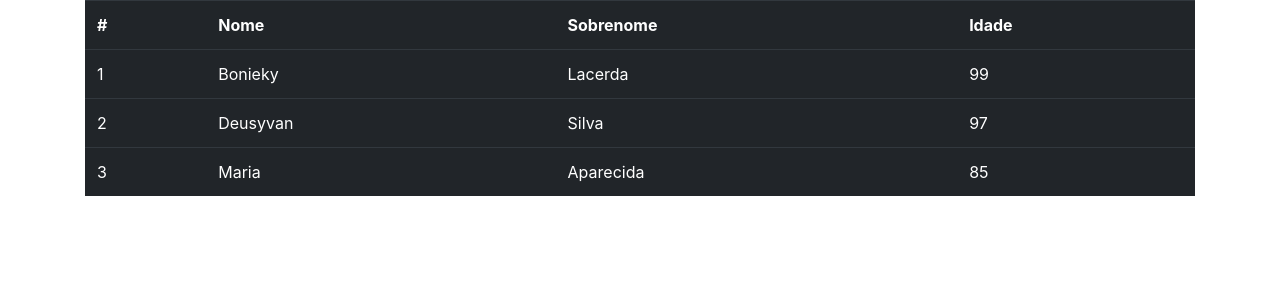
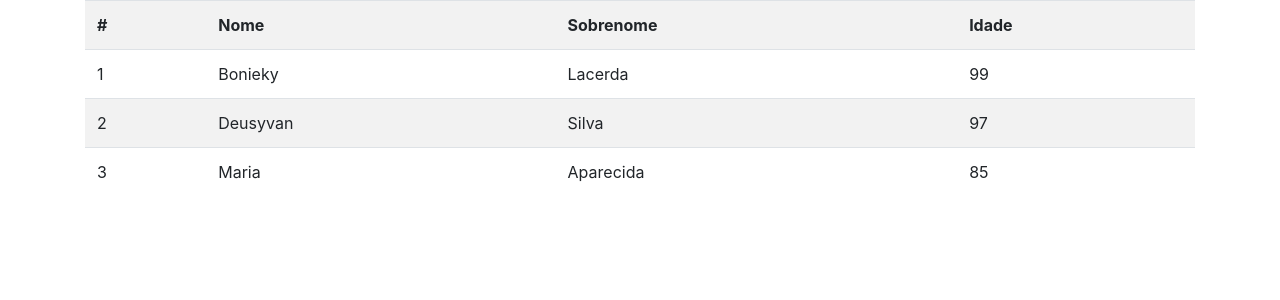
Before and after one commit to deusyvan/bootstrap4, a PHP site: page / in a window 1280 px wide. Shown: the top 300 px of the page. Run offline with PHP 8.4, Linux system fonts and the light colour scheme.

Commit message:
Intercalando cores nas linhas da tabela

```diff
--- a/index.php
+++ b/index.php
@@ -15,7 +15,7 @@
 	<body>
 		<div class="container">
 
-			<table class="table table-dark">
+			<table class="table table-striped">
 				<tr>
 					<th>#</th>
 					<th>Nome</th>
```
